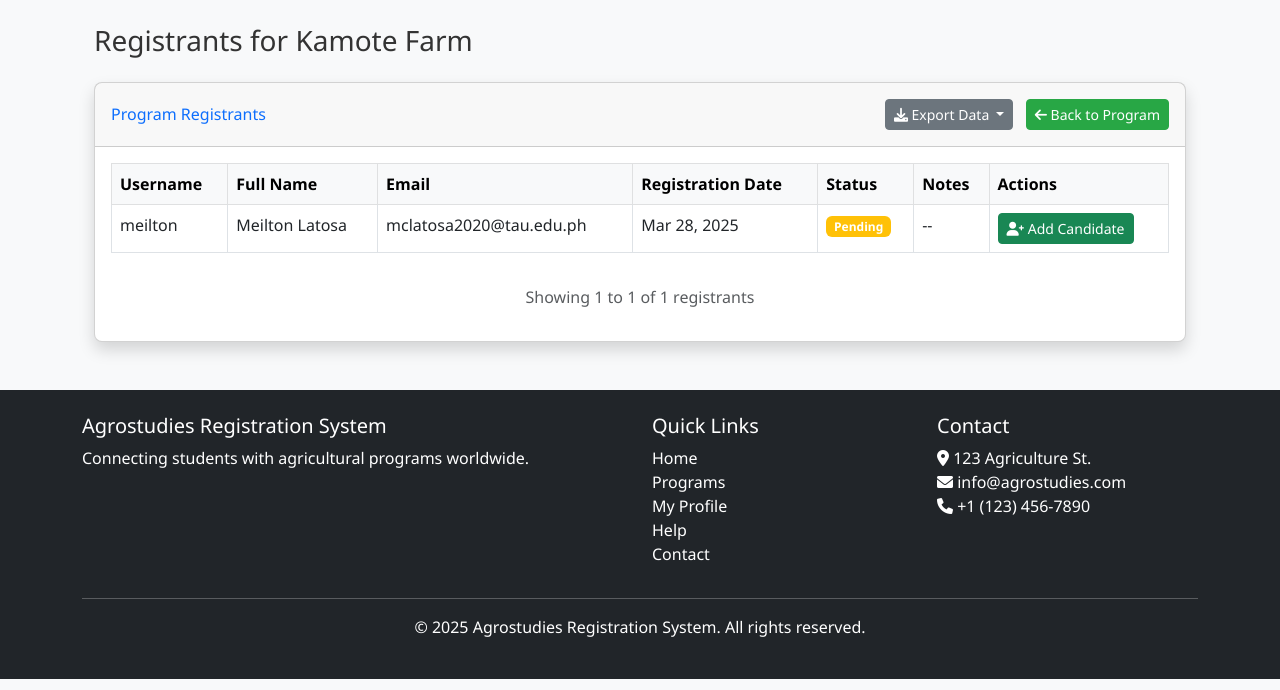
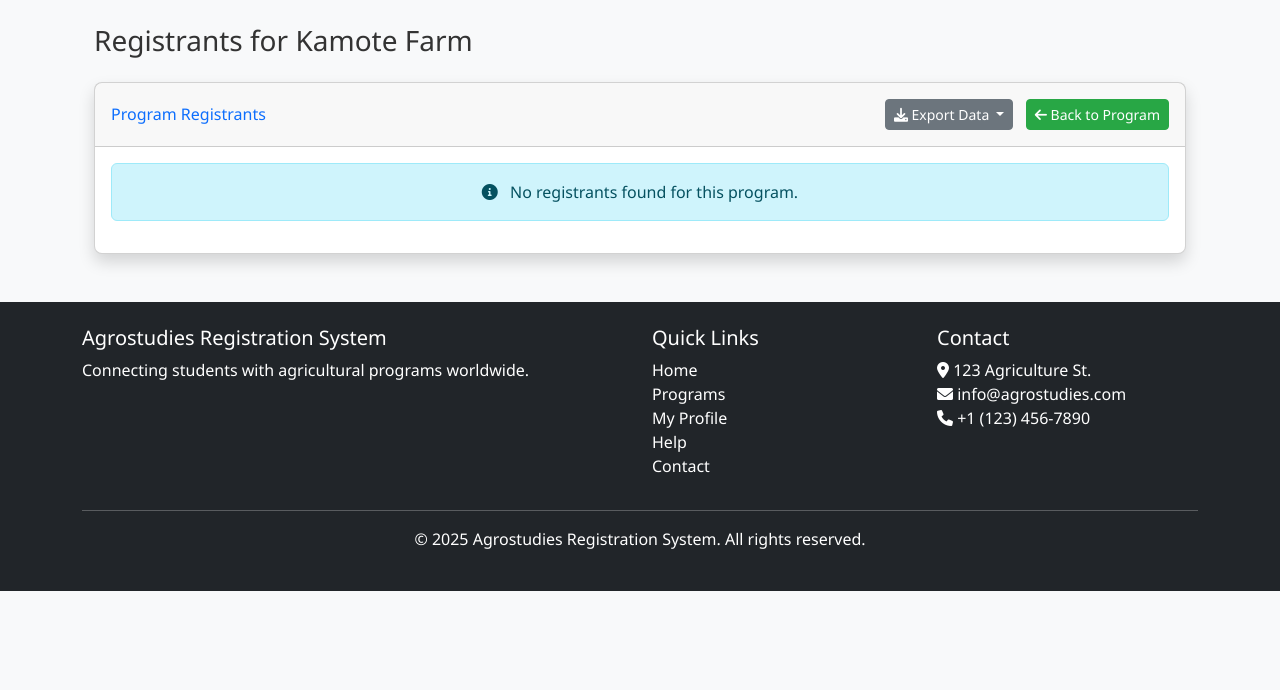
Before and after one commit to Xebec0/AgriDjangoPortal, a Django app: page /programs/1/registrants/ in a window 1280 px wide. Shown: the part 110-800 px from the top of the page. Run offline with Django 4.2, Linux system fonts and the light colour scheme; a user stored in the database is signed in; data comes from the database, SQL or seed files in the repository; both versions use the stored data as it was after the commit.

Commit message:
fix + bug
candidate adding has bug, when playing with candidate status capacity keeps on decreasing

```diff
--- a/core/models.py
+++ b/core/models.py
@@ -45,6 +45,7 @@ class Registration(models.Model):
     registration_date = models.DateTimeField(auto_now_add=True)
     status = models.CharField(max_length=10, choices=STATUS_CHOICES, default=PENDING)
     notes = models.TextField(blank=True)
+    processed = models.BooleanField(default=False)  # Flag to indicate if this registration has been processed into a candidate
 
     # Required documents (matching the Candidate model fields)
     tor = models.FileField(upload_to='documents/tor/', blank=True, null=True, verbose_name="Transcript of Records (TOR)")
@@ -148,6 +149,9 @@ class Candidate(models.Model):
     ]
     smokes = models.CharField(max_length=10, choices=SMOKING_CHOICES, default='Never')
 
+    # Program association
+    program = models.ForeignKey(AgricultureProgram, on_delete=models.SET_NULL, null=True, blank=True, related_name='candidates')
+
     # Status and registration
     status = models.CharField(max_length=20, choices=STATUS_CHOICES, default=DRAFT)
     created_at = models.DateTimeField(auto_now_add=True)
--- a/core/views.py
+++ b/core/views.py
@@ -628,6 +628,7 @@ def add_candidate(request):
     # Check if a username was provided (coming from the registrants page)
     username = request.GET.get('username')
     initial_data = {}
+    registration_id = request.GET.get('registration_id')
 
     if username:
         try:
@@ -677,8 +678,30 @@ def add_candidate(request):
             candidate = form.save(commit=False)
             candidate.created_by = request.user
             candidate.status = 'Draft'  # Set initial status
+
+            # If this candidate was created from a registration, associate with the program
+            if registration_id:
+                try:
+                    registration = Registration.objects.get(id=registration_id)
+                    # Associate the candidate with the program
+                    candidate.program = registration.program
+
+                    # Mark registration as processed
+                    registration.processed = True
+                    registration.save()
+
+                    # Add a success message
+                    messages.success(request, f'Registration for {registration.user.username} has been processed and removed from the registrants list.')
+                except Registration.DoesNotExist:
+                    pass
+
             candidate.save()
+
             messages.success(request, f'Candidate {candidate.first_name} {candidate.last_name} has been added successfully.')
+
+            # Redirect back to the program registrants page if we came from there
+            if registration_id:
+                return redirect('program_registrants', program_id=registration.program.id)
             return redirect('candidate_list')
     else:
         form = CandidateForm(initial=initial_data)
@@ -686,7 +709,8 @@ def add_candidate(request):
     return render(request, 'candidate_form.html', {
         'form': form,
         'title': 'Add New Candidate',
-        'button_text': 'Add Candidate'
+        'button_text': 'Add Candidate',
+        'registration_id': registration_id  # Pass this to the form so we can use it in POST
     })
 
 
@@ -781,9 +805,20 @@ def change_candidate_status(request, candidate_id, status):
     # Store the old status for notification message
     old_status = candidate.status
 
+    # Check if this is a status change to Approved
+    is_newly_approved = (old_status != 'Approved' and status == 'Approved')
+
     # Update the status
     candidate.status = status
     candidate.save()
+
+    # If the candidate is being approved and is associated with a program, decrease the program capacity
+    if is_newly_approved and candidate.program:
+        program = candidate.program
+        if program.capacity > 0:  # Make sure we don't go below zero
+            program.capacity -= 1
+            program.save()
+            messages.info(request, f'Program capacity for {program.title} has been decreased to {program.capacity}.')
 
     # Try to find the user associated with this candidate by email
     if candidate.email:
@@ -844,7 +879,8 @@ def program_registrants(request, program_id):
         return redirect('index')
 
     program = get_object_or_404(AgricultureProgram, id=program_id)
-    registrations = Registration.objects.filter(program=program).order_by('-registration_date')
+    # Only show registrations that haven't been processed into candidates
+    registrations = Registration.objects.filter(program=program, processed=False).order_by('-registration_date')
 
     # Check if export is requested
     export_format = request.GET.get('export')
--- a/templates/program_registrants.html
+++ b/templates/program_registrants.html
@@ -79,7 +79,7 @@
                                     <td>{{ registration.notes|default:"--" }}</td>
                                     <td>
                                         <div class="btn-group" role="group">
-                                            <a href="{% url 'add_candidate' %}?username={{ registration.user.username }}" class="btn btn-success btn-sm" title="Add as Candidate">
+                                            <a href="{% url 'add_candidate' %}?username={{ registration.user.username }}&registration_id={{ registration.id }}" class="btn btn-success btn-sm" title="Add as Candidate">
                                                 <i class="fas fa-user-plus"></i> Add Candidate
                                             </a>
                                         </div>
```
Also changed, not shown: core/migrations/0008_candidate_program_registration_processed.py (added), db.sqlite3.
